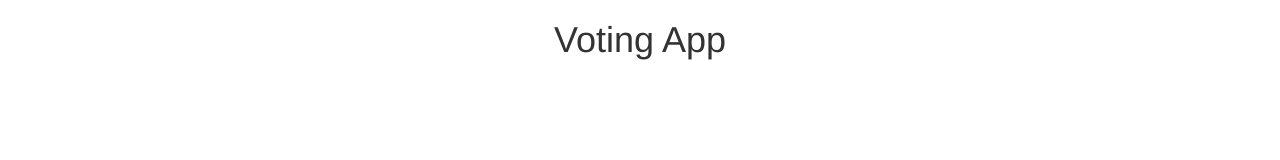
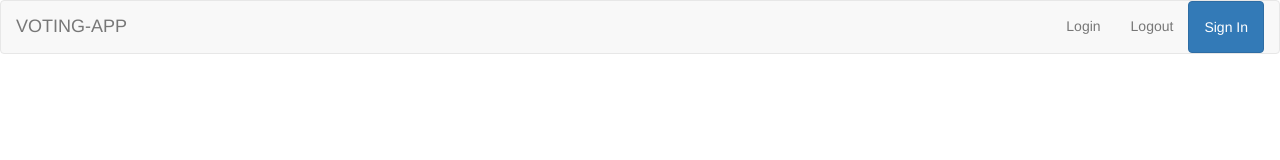
Before and after one commit to felipefss/fcc-voting-app, a website: page src/site/index.html in a window 1280 px wide. Drawn offline with Linux system fonts and the light colour scheme.

Commit message:
Add navbar.

```diff
--- a/app.js
+++ b/app.js
@@ -1,4 +1,5 @@
 const express = require('express');
+const passport = require('passport');
 
 const app = express();
 const PORT = process.env.PORT || 5000;
--- /dev/null
+++ b/src/site/css/styles.css
@@ -0,0 +1,16 @@
+* {
+    box-sizing: border-box;
+}
+
+/* HEADER */
+#nav-list {
+    text-align: center;
+}
+
+#navSigninButton > a {
+    color: #FFF;
+}
+
+#navSigninButton > a:hover, #navSigninButton > a:focus {
+    color: #000;
+}
--- a/src/site/index.html
+++ b/src/site/index.html
@@ -1,12 +1,53 @@
 <!DOCTYPE html>
 <html lang="en">
+
 <head>
     <title>Voting App</title>
     <meta charset="UTF-8">
     <meta name="viewport" content="width=device-width, initial-scale=1">
-        <link href="css/bootstrap.css" rel="stylesheet">
+    <link rel="stylesheet" href="css/bootstrap.css">
+    <link rel="stylesheet" href="css/styles.css">
 </head>
-    <body>
-        <h1 class="text-center">Voting App</h1>
+
+<body ng-app="voting" ng-strict-di>
+    <header>
+        <nav class="navbar navbar-default">
+            <div class="container-fluid">
+                <div class="navbar-header">
+                    <button class="navbar-toggle collapsed" data-toggle="collapse" data-target="#menu-collapse"
+                        type="button" aria-expanded="false">
+                        <span class="sr-only">Toggle navigation</span>
+                        <span class="icon-bar"></span>
+                        <span class="icon-bar"></span>
+                        <span class="icon-bar"></span>
+                    </button>
+
+                    <a class="navbar-brand text-uppercase" href="/">Voting-app</a>
+                </div> <!-- /.navbar-header -->
+
+                <div id="menu-collapse" class="collapse navbar-collapse">
+                    <ul id="nav-list" class="nav navbar-nav navbar-right">
+                        <li>
+                            <a href="#">Login</a>
+                        </li>
+                        <li> <!-- Maybe use a dropdown btn here-->
+                            <a href="#">Logout</a>
+                        </li>
+                        <li id="navSigninButton">
+                            <a class="btn btn-primary" href="#" role="button">Sign In</a>
+                        </li>
+                    </ul>
+                </div>
+            </div> <!-- /.container-fluid -->
+        </nav>
+    </header>
+
+    <!-- Library -->
+    <script src="lib/jquery-3.2.0.min.js"></script>
+    <script src="lib/bootstrap.min.js"></script>
+    <script src="lib/angular.min.js"></script>
+    <script src="lib/angular-ui-router.min.js"></script>
+
 </body>
+
 </html>
```
Lines whose indentation alone changed are shown as unchanged.
